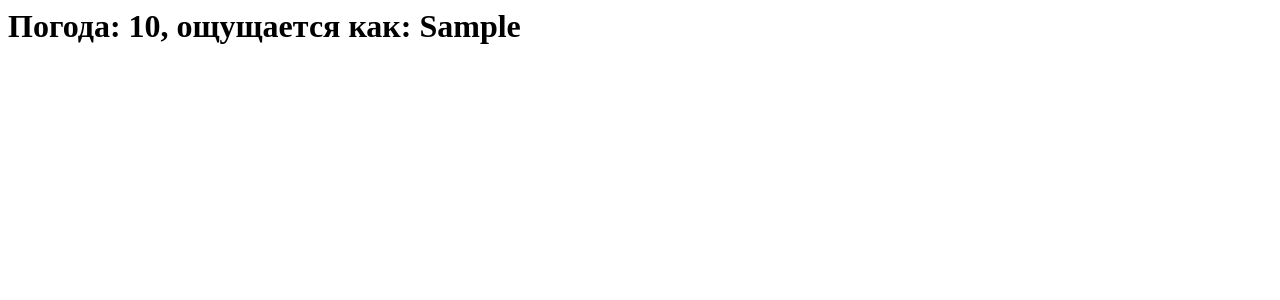
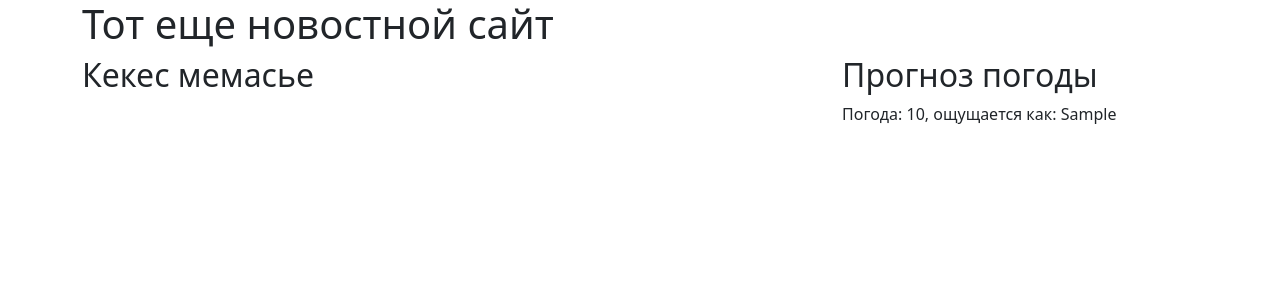
Before and after one commit to ELMedoedo/Learn_web_1.1, a Flask app: template templates/index.html in a window 1280 px wide. Shown: the top 300 px of the page. Run offline with Flask 3, Linux system fonts and the light colour scheme; the template is opened without the code that fills it: most values are stand-ins (such as "Sample title", 1, 10 or a date in 2020).

Commit message:
Переделали шаблон используя библиотеку Бутстрапа

```diff
--- a/server.py
+++ b/server.py
@@ -6,7 +6,7 @@ app = Flask(__name__)
 
 @app.route("/")
 def index():
-    title = "Прогноз погоды"  # Создание переменной для шаблона
+    title = "Прогноз Кекесов"  # Создание переменной для шаблона
     weather = weather_by_city("Moscow,Russia")
     return render_template(
         "index.html", page_title=title, weather=weather
--- a/templates/index.html
+++ b/templates/index.html
@@ -1,5 +1,4 @@
-<!-- Создадим Шаблоны -->
-
+<!--
 <html>
 
     <head>
@@ -14,12 +13,39 @@
             Сервис погоды временно недоступен
             {% endif %}
         </h1>
-    </body>
+    </body> -->
 
 </html>
 
-<!-- Для вывода текста уберем прогноз погоды и сошлемся на переменную page_title
-переменная вывода текста у нас уже есть weather_text
---% % проверка в шаблоне. В данном случае, что weather != False
---endif - Важно писать в шаблонизаторе. В пайтоне есть блоки if, elif, else. В шаблонизаторе секция if - открывающая, else закрывающая и открывающая
-, а eddif - закрывает весь if -->
+<!doctype html>
+<html lang="ru">
+  <head>
+    <meta charset="utf-8">
+    <meta name="viewport" content="width=device-width, initial-scale=1">
+    <title>{{ page_title }}</title>
+    <link href="https://cdn.jsdelivr.net/npm/bootstrap@5.3.3/dist/css/bootstrap.min.css" rel="stylesheet" integrity="sha384-QWTKZyjpPEjISv5WaRU9OFeRpok6YctnYmDr5pNlyT2bRjXh0JMhjY6hW+ALEwIH" crossorigin="anonymous">
+  </head>
+  <body>
+    <div class ="container">
+        <h1>Тот еще новостной сайт</h1>
+        <div class="row">
+            <div class="col-8">
+                <h2>Кекес мемасье</h2>
+            </div>
+            <div class="col-4">
+                <h2>Прогноз погоды</h2>
+                {% if weather %}
+                    Погода: {{ weather.temp_C}}, ощущается как: {{ weather.FeelsLikeC}}
+                {% else %}
+                    Сервис погоды временно недоступен
+                {% endif %}
+
+            </div>
+        </div>
+    </div>
+    <script src="https://cdn.jsdelivr.net/npm/bootstrap@5.3.3/dist/js/bootstrap.bundle.min.js" integrity="sha384-YvpcrYf0tY3lHB60NNkmXc5s9fDVZLESaAA55NDzOxhy9GkcIdslK1eN7N6jIeHz" crossorigin="anonymous"></script>
+  </body>
+</html>
+
+<!-- то, что мы передаем класс контейнер, мы говорим Бутстрапу, что мы хотим сделать аля плиточный сайт
+В бутстрапе каждая строк аделится максимум на 12 колонок. Поэтому col 4 и 8 = 12 -->
```
